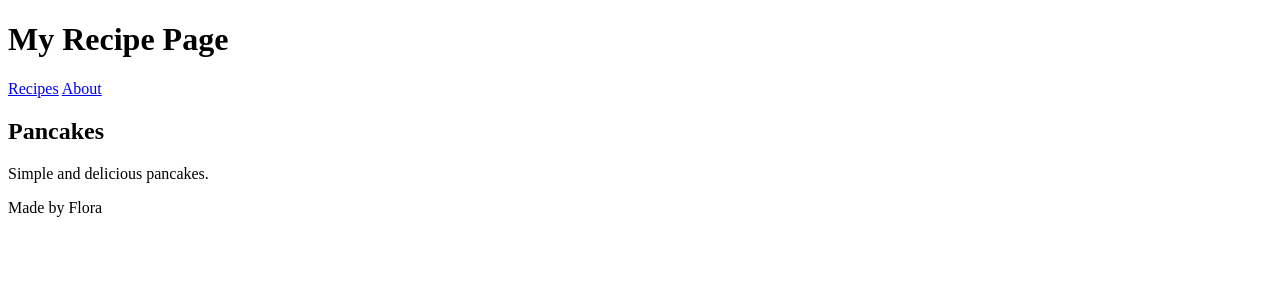
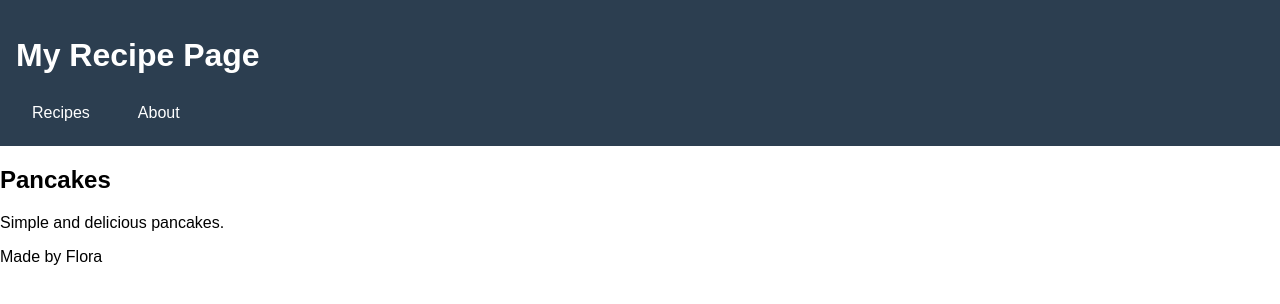
Before and after one commit to Iradukunda41/recipe-page, a plain HTML site: page index.html in a window 1280 px wide. Drawn offline with Linux system fonts and the light colour scheme.

Commit message:
Add navigation bar styles

```diff
--- a/index.html
+++ b/index.html
@@ -5,6 +5,7 @@
      <meta charset="UTF-8">
      <title>My Recipe Page</title>
      <meta name="viewport" content="width=device-width, initial-scale=1.0">
+     <link rel="stylesheet" href="style.css">
 </head>
 
 <body>
--- /dev/null
+++ b/style.css
@@ -0,0 +1,27 @@
+body {
+  font-family: Arial, sans-serif;
+  margin: 0;
+}
+
+header {
+  background-color: #2c3e50;
+  color: white;
+  padding: 1rem;
+}
+
+nav {
+  display: flex;
+  gap: 1rem;
+  margin-top: 0.5rem;
+}
+
+nav a {
+  color: white;
+  text-decoration: none;
+  padding: 0.5rem 1rem;
+  border-radius: 4px;
+}
+
+nav a:hover {
+  background-color: #34495e;
+}
```
